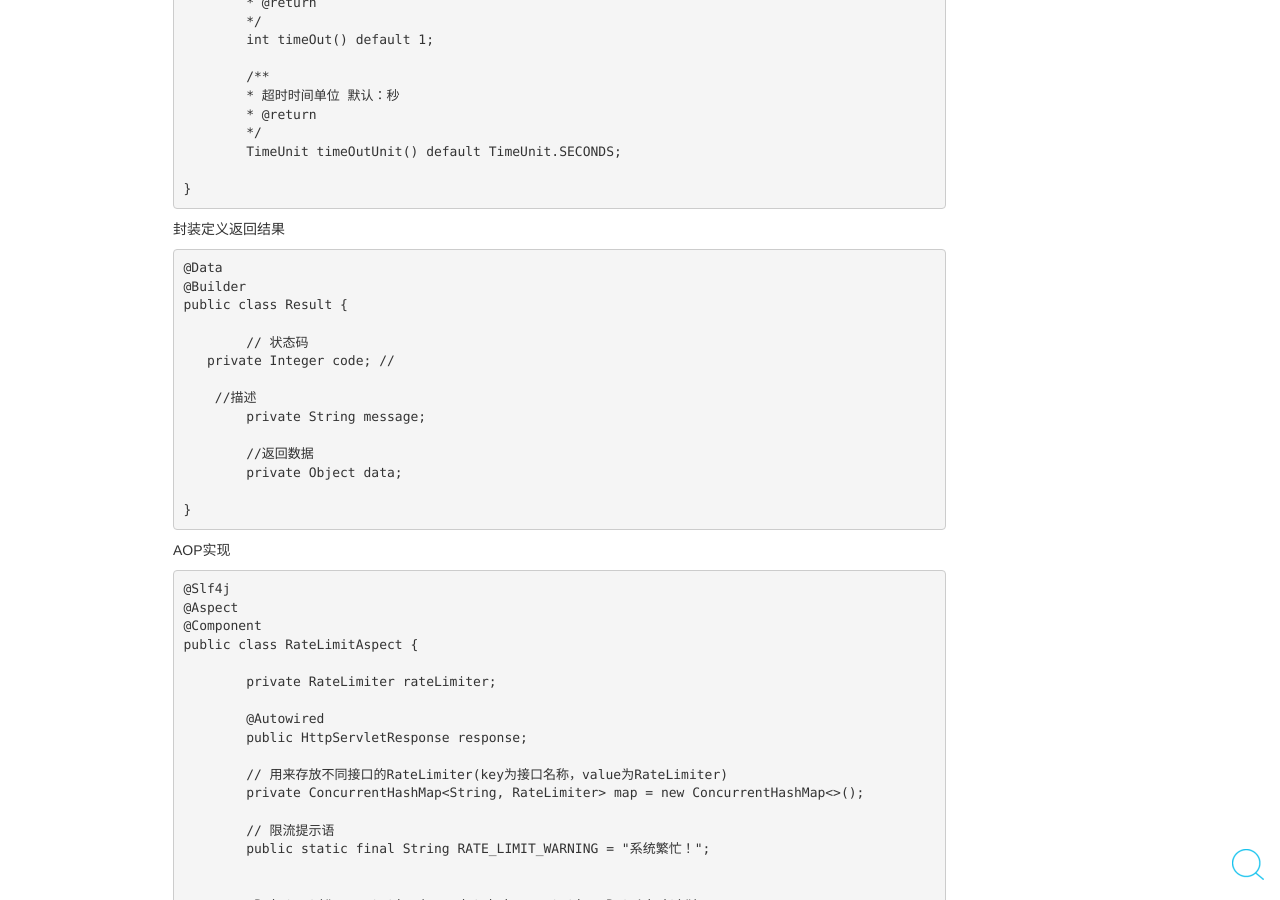
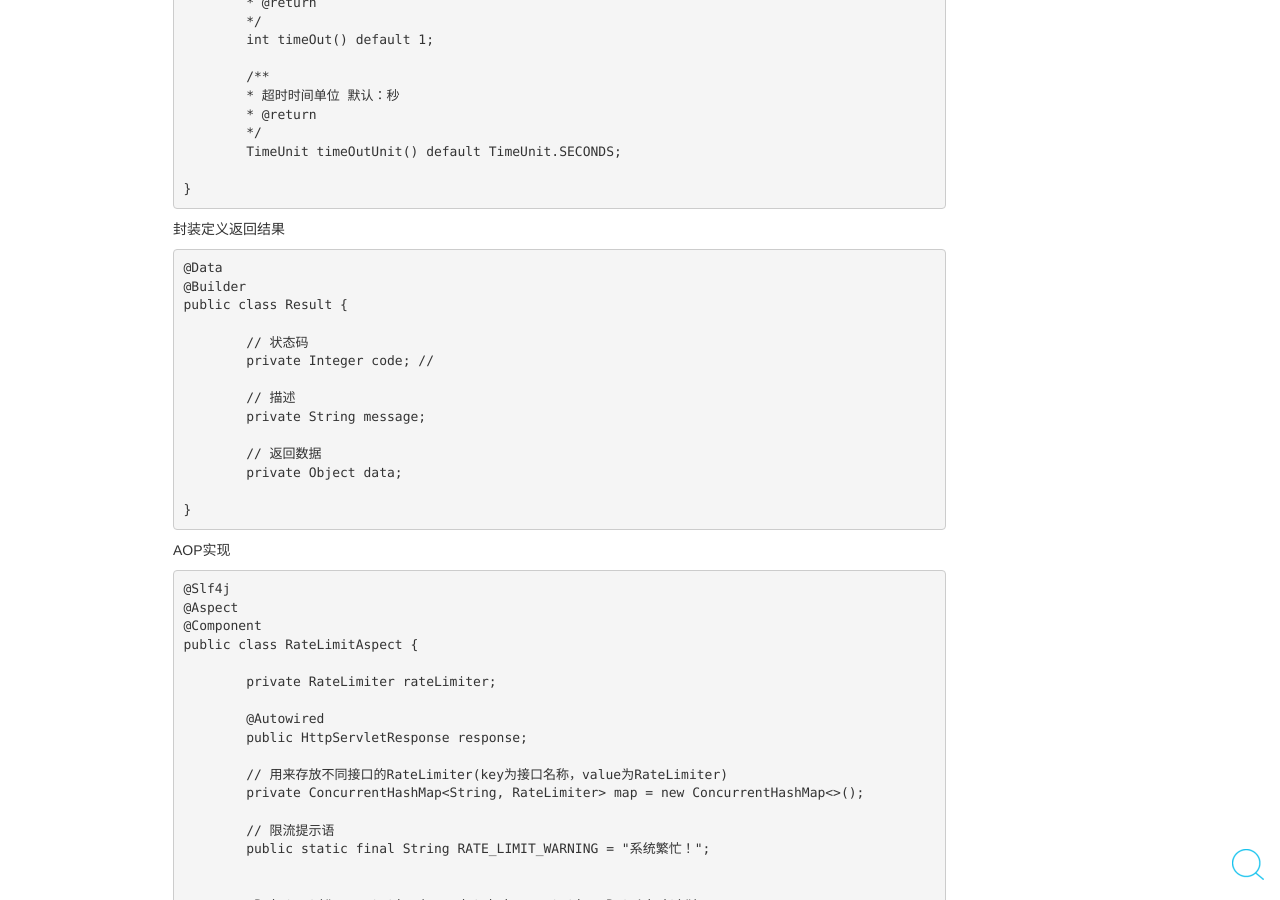
Before and after one commit to chaojunma/chaojunma.github.io, a Jekyll site: the page built from _posts/2020-5-22-SpringBoot基于RateLimiter+AOP动态的为不同接口限流.md, in a window 1280 px wide and 900 px high, scrolled down 1068 px. Built offline with Jekyll 4.4.1, drawn with Linux system fonts in a browser that asks for light colours; comment, search, counter and statistics services are not loaded; some of the changed text lies outside the part shown.

Commit message:
修改内容

`````diff
--- a/_posts/2020-5-22-SpringBoot基于RateLimiter+AOP动态的为不同接口限流.md
+++ b/_posts/2020-5-22-SpringBoot基于RateLimiter+AOP动态的为不同接口限流.md
@@ -75,12 +75,12 @@ public @interface RateLimit {
 public class Result {
 
 	// 状态码
-   private Integer code; //
+	private Integer code; //
 
-    //描述
+	// 描述
 	private String message;
 
-	//返回数据
+	// 返回数据
 	private Object data;
 
 }
@@ -181,7 +181,7 @@ public class RateLimitController {
 }
 ````
 
-启动SpringBoot项目，在浏览器中请求http://localhost:8080/test/limit接口
+启动SpringBoot项目，在浏览器中请求`http://localhost:8080/test/limit`接口
 
 正常返回如下：
 
@@ -195,4 +195,4 @@ public class RateLimitController {
 {"code":500,"message":"系统繁忙！"}
 ````
 
-此时说明限流起到作用了!!!
+`此时说明限流起到作用了!!!`
`````
